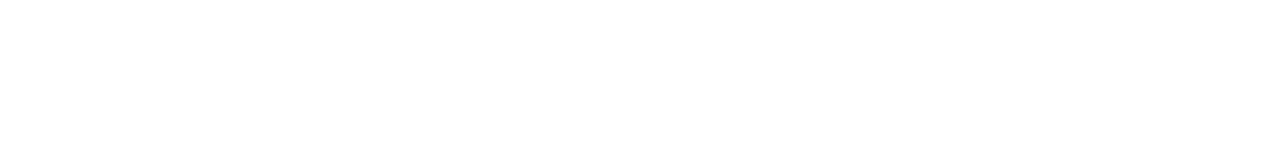
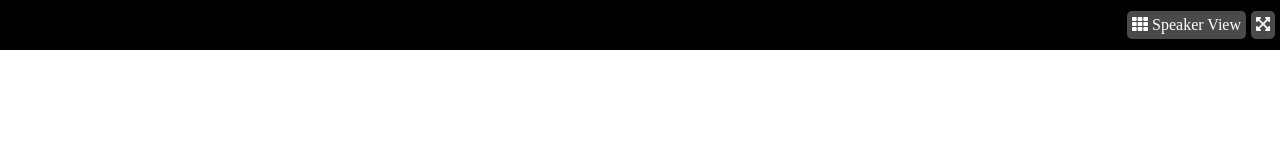
Before and after one commit to MorenaMastromarino/html-css-zoom, a plain HTML site: page index.html in a window 1280 px wide. Drawn offline with Linux system fonts and the light colour scheme.

Commit message:
add header

```diff
--- a/css/style.css
+++ b/css/style.css
@@ -0,0 +1,26 @@
+* {
+  margin: 0;
+  padding: 0;
+  box-sizing: border-box;
+}
+
+body {
+  color: white;
+  /* background-color: black; */
+}
+
+/* HEADER */
+header {
+  display: flex;
+  justify-content: flex-end;
+  align-items: center;
+  height: 50px;
+  background-color: black;/*da togliere*/
+}
+
+header .btn {
+  padding: 5px;
+  border-radius: 5px;
+  margin-right: 5px;
+  background-color: #4A4A4A;
+}
--- a/index.html
+++ b/index.html
@@ -4,10 +4,20 @@
   <meta charset="UTF-8">
   <meta http-equiv="X-UA-Compatible" content="IE=edge">
   <meta name="viewport" content="width=device-width, initial-scale=1.0">
+  <link rel="stylesheet" href="https://cdnjs.cloudflare.com/ajax/libs/font-awesome/5.15.0/css/all.min.css" integrity="sha512-BnbUDfEUfV0Slx6TunuB042k9tuKe3xrD6q4mg5Ed72LTgzDIcLPxg6yI2gcMFRyomt+yJJxE+zJwNmxki6/RA==" crossorigin="anonymous" referrerpolicy="no-referrer" />
   <link rel="stylesheet" href="css/style.css">
   <title>Zoom</title>
 </head>
 <body>
 
+  <header>
+    <div class="btn"><i class="fas fa-th"></i> Speaker View</div>
+    <div class="btn"><i class="fas fa-expand-arrows-alt"></i></div>
+  </header>
+
+  <main></main>
+
+  <footer></footer>
+
 </body>
 </html>
```
